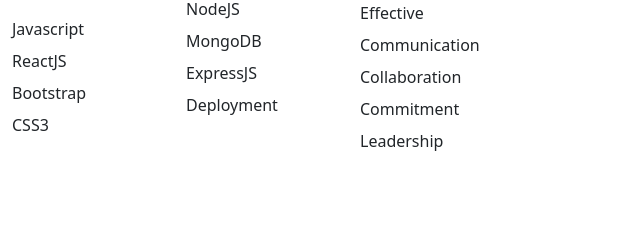
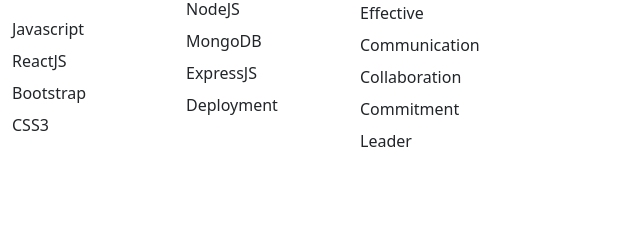
Before and after one commit to MojolaoluwaGafar/my-portfolio, a plain HTML site: page index.html in a window 1280 px wide. Shown: the part 1944-2180 px from the top of the page, 640-1280 px from the left. Drawn offline with nearby package versions, Linux system fonts and the light colour scheme.

Commit message:
modified index

```diff
--- a/index.html
+++ b/index.html
@@ -160,7 +160,7 @@
                 <li>Effective Communication</li>
                 <li>Collaboration</li>
                 <li>Commitment</li>
-                <li>Leadership</li>
+                <li>Leader</li>
             </ul>
           </div>
         </div>
```
